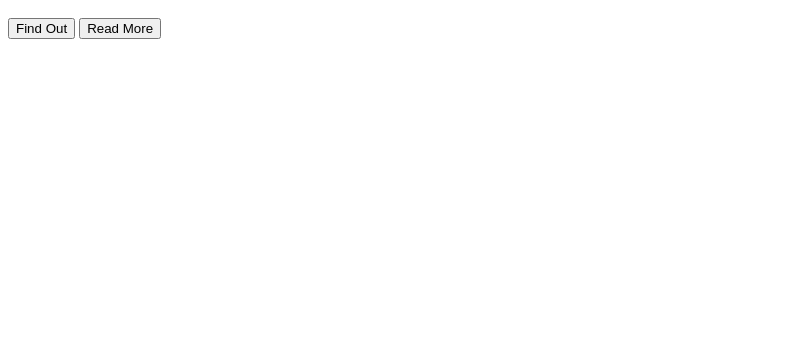
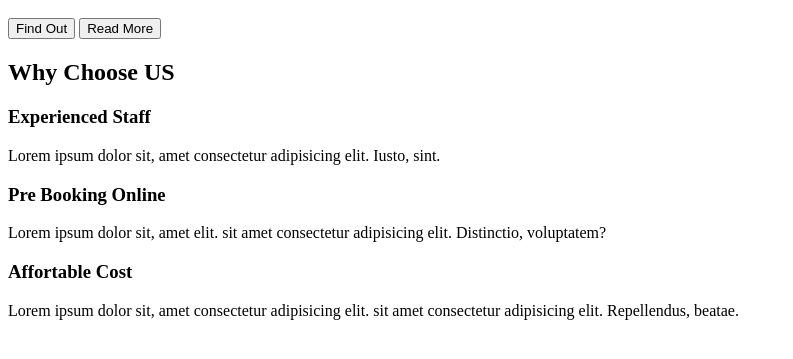
Before and after one commit to RohitMore31/HTML_Demo_Template, a plain HTML site: page Barber_Shop/index.html in a window 1280 px wide. Shown: the part 307-666 px from the top of the page, without its empty margins (0-793 px from the left). Drawn offline with Linux system fonts and the light colour scheme.

Commit message:
second section

```diff
--- a/Barber_Shop/index.html
+++ b/Barber_Shop/index.html
@@ -34,5 +34,35 @@
         </div>
     </div>
     </section>
+
+    <!-- second section  -->
+    <section class="secondone">
+      <!-- title  -->
+      <div class="choose">
+          <h2>Why Choose US</h2>
+      </div>
+      <div class="mainrow">
+          <div class="textbox">
+            <!-- Features -->
+              <div>
+                  <h3>Experienced Staff</h3>
+                  <p>Lorem ipsum dolor sit, amet consectetur adipisicing elit. Iusto, sint.</p>
+              </div>
+              <div>
+                  <h3>Pre Booking Online</h3>
+                  <p>Lorem ipsum dolor sit, amet elit. sit amet consectetur adipisicing elit. Distinctio, voluptatem?
+                  </p>
+              </div>
+              <div>
+                  <h3>Affortable Cost</h3>
+                  <p>Lorem ipsum dolor sit, amet consectetur adipisicing elit. sit amet consectetur adipisicing elit.
+                      Repellendus, beatae.</p>
+              </div>
+          </div>
+          <div class="picture">
+              <!-- <img src="Barber_img/choose.jpg" alt="opps"> -->
+          </div>
+      </div>
+  </section>
   </body>
 </html>
```
